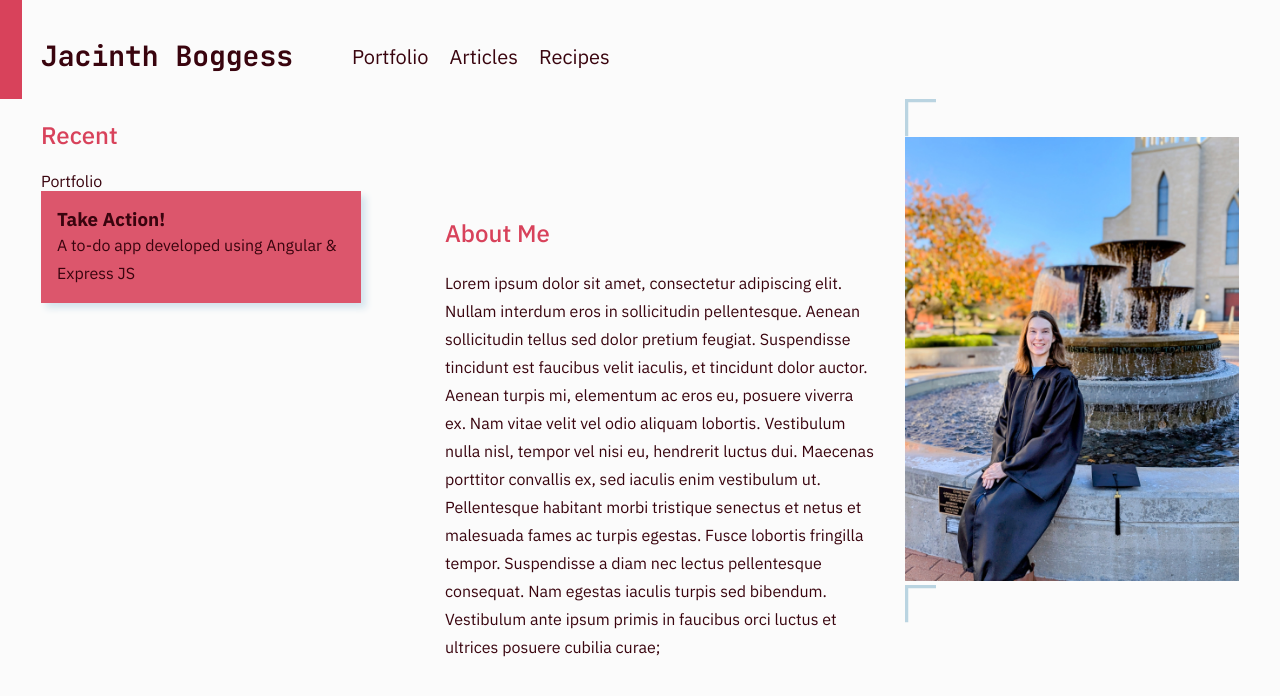
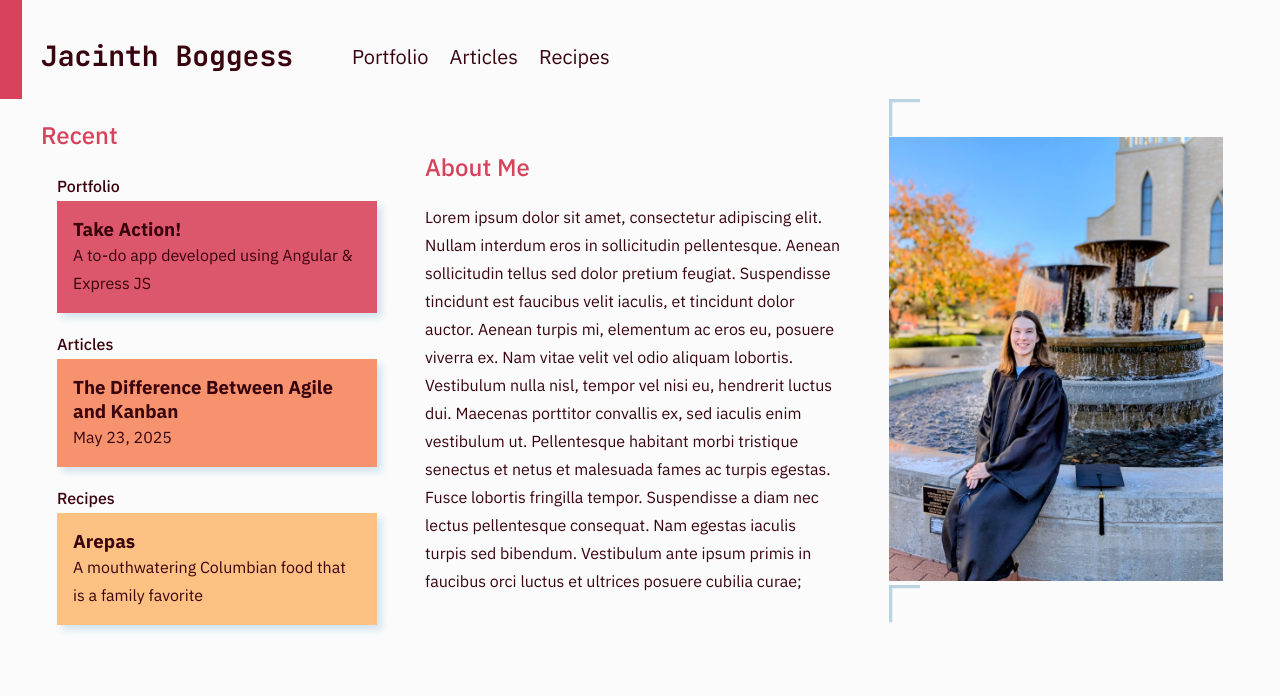
Before and after one commit to Flowers70/Flowers70.github.io, a React (Vite) app: page / in a window 1280 px wide. Shown: the top 696 px of the page. Built offline with nearby package versions, Linux system fonts and the light colour scheme.

Commit message:
Continuing to design landing page

```diff
--- a/src/App.css
+++ b/src/App.css
@@ -3,6 +3,8 @@
   --black: #39040E;
   --accent-pink: #D8425B;
   --off-pink: #DC566C;
+  --orange: #F7926E;
+  --golden-yellow: #FCC183;
   --shadow-blue: #D4E4ED;
 }
 
@@ -72,7 +74,7 @@ h2{
   /* background-color: lightblue; */
   display: grid;
   height: calc(100vh - 6.1875rem - 2.5625rem);
-  grid-template-columns: auto auto max-content;
+  grid-template-columns: max-content auto max-content;
   margin-left: 2.5625rem;
   margin-right: 2.5625rem;
 }
@@ -81,7 +83,7 @@ h2{
   display: flex;
   flex-direction: column;
   align-items: center;
-  justify-content: center;
+  padding: 2rem;
 }
 
 .colC{
@@ -92,12 +94,13 @@ h2{
 
 img{
   width: 334px;
+  padding-left: 1rem;
+  padding-right: 1rem;
 }
 
 p{
   font-size: 16px;
   line-height: 28px;
-  width: 432px;
   align-self: center;
   margin: 0;
 }
@@ -116,20 +119,16 @@ p{
   transform: rotate(180deg);
 }
 
-.colA{
-  width: 320px;
-}
-
 .info{
-  background-color: var(--off-pink);
-  height: auto;
+  /* background-color: var(--off-pink); */
+  max-height: 112px;
   word-wrap: break-word;
   box-shadow: 5px 5px 7px var(--shadow-blue);
   padding: 1rem;
 }
 
-.info a{
-  font-weight: 500;
+.recentCard a{
+  font-weight: 500 !important;
   font-size: 16px;
   line-height: 30px;
 }
@@ -140,4 +139,6 @@ p{
 
 .recentCard{
   cursor: pointer;
+  margin: 1rem;
+  width: 320px
 }
--- a/src/App.jsx
+++ b/src/App.jsx
@@ -19,14 +19,14 @@ function Navbar(){
   );
 }
 
-function RecentCard(){
+function RecentCard({background = "#ffffff", section = "Portfolio", title = "Take Action!", description = ""}){
   return(
     <>
       <div className='recentCard'>
-        <a>Portfolio</a>
-        <div className='info'>
-          <h3>Take Action!</h3>
-          <p>A to-do app developed using Angular & Express JS</p>
+        <a>{section}</a>
+        <div style={{backgroundColor: background}} className='info'>
+          <h3>{title}</h3>
+          <p>{description}</p>
         </div>
       </div>
     </>
@@ -42,7 +42,9 @@ function App() {
       <div className='body'>
         <div className='colA'>
           <h2>Recent</h2>
-          <RecentCard />
+          <RecentCard background="#DC566C" description="A to-do app developed using Angular & Express JS" />
+          <RecentCard background="#F7926E" section="Articles" title="The Difference Between Agile and Kanban" description="May 23, 2025" />
+          <RecentCard background="#FCC183" section="Recipes" title="Arepas" description="A mouthwatering Columbian food that is a family favorite" />
         </div>
         <div className='colB'>
           <div>
```
